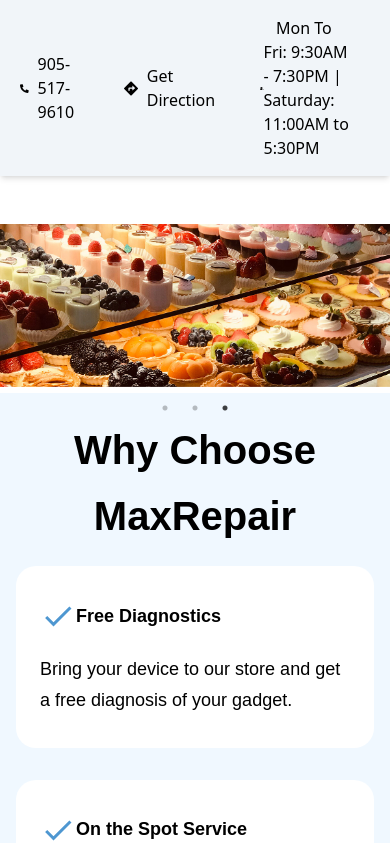
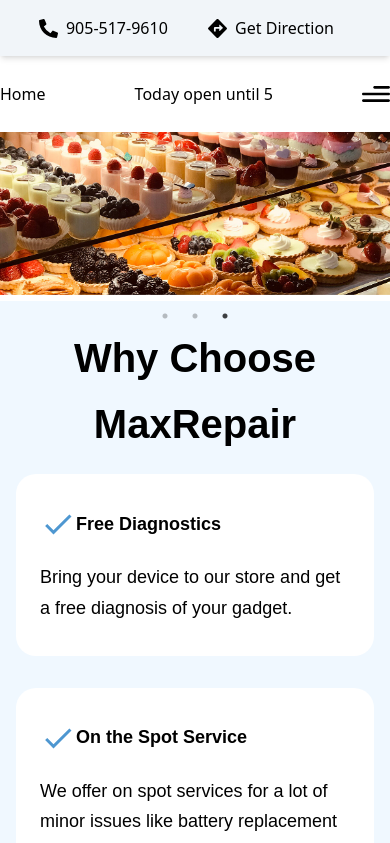
Before and after one commit to MetalJames/pcmaxrepair, a React (Vite) app: page / in a window 390 px wide. Shown: the top 843 px of the page. Built offline with nearby package versions, Linux system fonts and the light colour scheme.

Commit message:
worked on navbar and banner

```diff
--- /dev/null
+++ b/src/assets/index.ts
@@ -0,0 +1,7 @@
+import close from './close.svg';
+import menu from './menu.svg';
+
+export {
+    close,
+    menu,
+};
--- a/src/components/Banner.tsx
+++ b/src/components/Banner.tsx
@@ -6,7 +6,7 @@
     const isMobile = window.innerWidth <= 500;
 
     return (
-        <div className='flex py-4 px-10 justify-end items-center bg-slate-100 shadow-md'>
+        <div className='flex px-4 py-4 sm:px-10 justify-end items-center bg-slate-100 shadow-md'>
                 <a href='tel:+6199942413'className='flex items-center mr-10'>
                     <FaPhoneAlt size='19' className='nav-linker'/>&nbsp;&nbsp;
                     <p className="">905-517-9610</p>
@@ -16,7 +16,7 @@
                     <FaDirections size='19' className='nav-linker'/>&nbsp;&nbsp;
                     <p>Get Direction</p>
                 </a>
-                <p className='flex items-center'>
+                <p className='hidden sm:flex items-center'>
                     <FaDoorOpen size='19' className='nav-linker'/>&nbsp;&nbsp;
                     Mon To Fri: 9:30AM - 7:30PM | Saturday: 11:00AM to 5:30PM
                 </p>
--- a/src/components/NavBar.tsx
+++ b/src/components/NavBar.tsx
@@ -2,10 +2,12 @@
 import { Link } from 'react-router-dom';
 import "./navbar.css";
 import { navLinks } from '../constants';
+import { close, menu } from '../assets';
 
 const Navbar = () => {
 
-    const [open, setOpen] = useState(false)
+    const [open, setOpen] = useState(false);
+    const [toggle, setToggle] = useState(false);
 
     return (
         <nav className='w-full flex py-6 justify-between items-center navbar'>
@@ -38,6 +40,48 @@
                     </div>
                 ))}
             </ul>
+            <div className='sm:hidden flex flex-1 justify-between items-center'>
+                <Link to='/'>
+                    Home
+                </Link>
+                <p>Today open until 5</p>
+                <img src={toggle ? close : menu} alt='menu' className='w-[28px] h-[28px] object-contain'
+                    onClick={() => setToggle((prev) => (!prev))}
+                />
+                <div className={`${toggle ? 'flex' : 'hidden'}
+                p-6 bg-[#fefefe] absolute top-[15%] right-5 mx-4 my-2 min-w-[140px] rounded-xl sidebar z-50`}
+                >
+                    <ul key={1} className='list-none flex flex-col flex-1'>
+                        {navLinks.map(({ id, title, link, links }) => (
+                            <div key={id}>
+                            {'services' === id ?
+                                <li className='mr-10' onClick={() => setOpen((prev) => (!prev))}>
+                                    <div className='dropdown inline-block relative'>
+                                        <button className='inline-flex items-center'>
+                                            <span className='mr-1'>{title}</span>
+                                            <svg className={`w-4 h-4 object-contain ml-2 ${open ? 'rotate-180 transition-all' : 'rotate-0 transition-all'}`} xmlns="http://www.w3.org/2000/svg" viewBox="0 0 20 20"><path d="M9.293 12.95l.707.707L15.657 8l-1.414-1.414L10 10.828 5.757 6.586 4.343 8z" /> </svg>
+                                        </button>
+                                        <ul className={`w-[200px] dropdown-menu hidden absolute text-gray-700 pt-1 z-50 ${open ? 'opacity-100 transition-all' : 'opacity-0 transition-all mt-1'}`}>
+                                            {links!.map(({ id, title, sublink }) => (
+                                                <Link key={id} to={`${sublink}`}>
+                                                    <li key={id} onClick={() => setToggle(false)} className="rounded bg-gray-200 hover:bg-gray-400 py-2 px-4 block whitespace-no-wrap">{title}</li>
+                                                </Link>
+                                            ))}
+                                        </ul>
+                                    </div>
+                                </li>
+                                :
+                                <Link key={id} to={`${link}`}>
+                                    <li key={id} onClick={() => setToggle(false)} className='font-poppins font-normal cursor-pointer text-[16px] text-black mr-10'>
+                                        {title}
+                                    </li>
+                                </Link>
+                            }
+                            </div>
+                        ))}
+                    </ul>
+                </div>
+            </div>
         </nav>
     )
 }
```
Also changed, not shown: src/assets/close.svg (added), src/assets/menu.svg (added).
